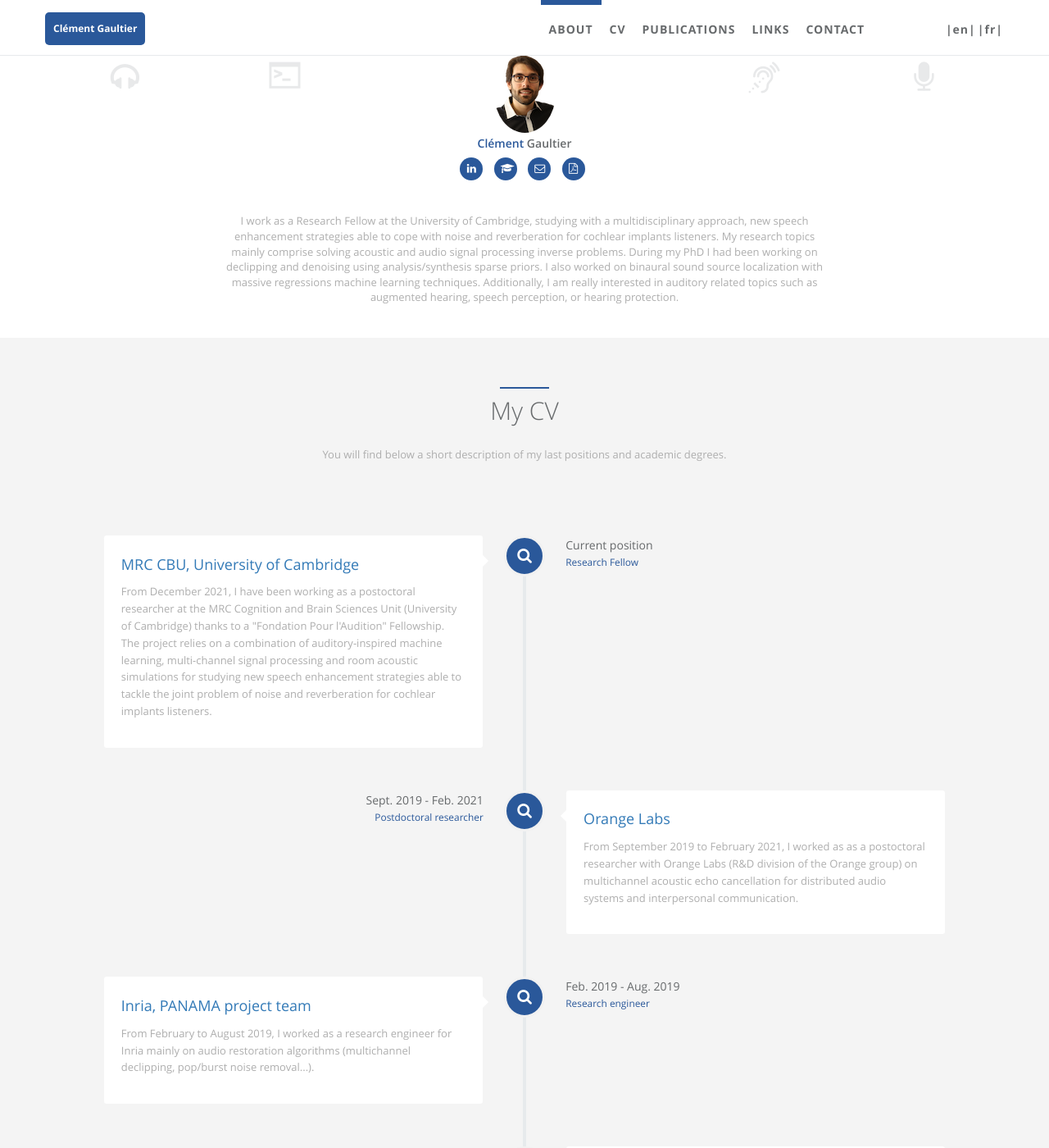
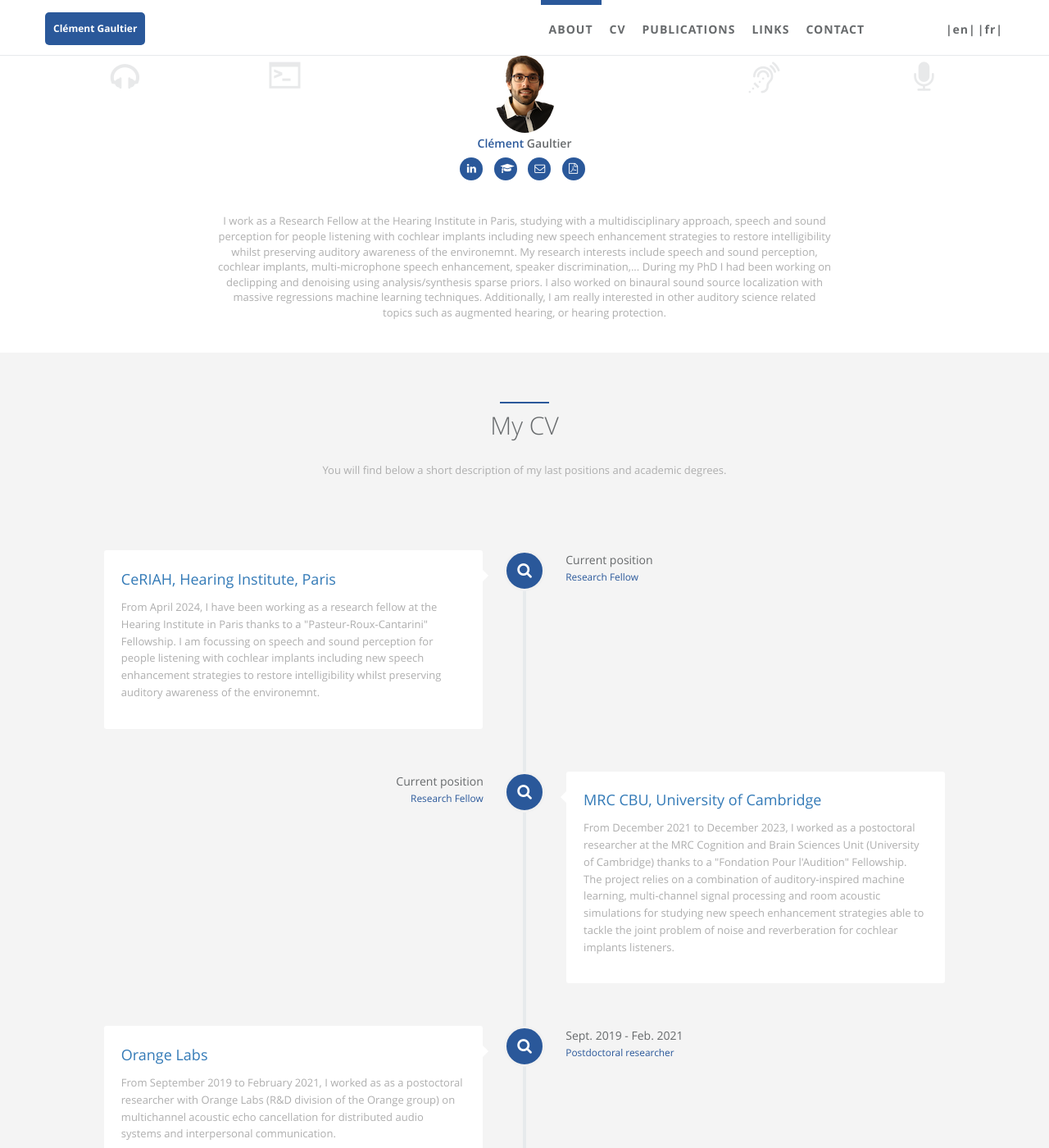
Before and after one commit to cgaultier/persoWeb, a Jekyll site: the page built from index.html, in a window 1280 px wide and 1400 px high, scrolled down 549 px. Shown: the whole window at 82% size. Built offline with Jekyll 4.4.1, drawn with Linux system fonts in a browser that asks for light colours; comment, search, counter and statistics services are not loaded; some of the changed text lies outside the part shown.

Commit message:
Update CeRIAH + publis

```diff
--- a/_config.yml
+++ b/_config.yml
@@ -1,9 +1,9 @@
 # Welcome to Jekyll!
 
 # Website settings
-title: Clément Gaultier - Clément Gaultier
-description: Clément Gaultier, Research Fellow - University of Cambridge.
-keywords: Clément Gaultier Auditory Sound Acoustics DSP Signal Processing Audio Declipping Denoising Hearing Aid Speech Enhancement Clement Audio University Cambridge
+title: Clément Gaultier
+description: Clément Gaultier, Research Fellow - Institut de l'Audition - University of Cambridge.
+keywords: Clément Gaultier Auditory Sound Acoustics DSP Signal Processing Audio Declipping Denoising Hearing Aid Speech Enhancement Clement University Cambridge Paris Institut Audition Hearing Institute CeRIAH Cochlear Implants
 baseurl:
 url: https://gaultier.io
 #url: http://127.0.0.1:4000
@@ -17,7 +17,7 @@ author:
   first_name: Clément
   last_name: Gaultier
   cv: https://gaultier.io/static/assets/pdf/CV_academia_ClementGAULTIER.pdf #https://cv.gaultier.io/CV_en_ClementGAULTIER.pdf
-  email: clement@gaultier.io
+  email: clement.gaultier@pasteur.fr
   facebook_username: # removed in the template
   github_username: # removed in the template
   linkedin_id: clement-gaultier
@@ -31,7 +31,7 @@ author:
   skill_icon2:
     - name: fa-assistive-listening-systems
     - name: fa-microphone
-  desc: "I work as a Research Fellow at the University of Cambridge, studying with a multidisciplinary approach, new speech enhancement strategies able to cope with noise and reverberation for cochlear implants users. My research topics mainly comprise solving acoustic and audio signal processing inverse problems. During my PhD I had been working on declipping and denoising using analysis/synthesis sparse priors. I also worked on binaural sound source localization with massive regressions machine learning techniques. Additionally, I am really interested in auditory related topics such as augmented hearing, or hearing protection."
+  desc: "I work as a Research Fellow at the Hearing Institute in Paris, studying with a multidisciplinary approach, speech and sound perception for people listening with cochlear implants including new speech enhancement strategies to restore intelligibility whilst preserving auditory awareness of the environemnt. My research interests include speech and sound perception, cochlear implants, multi-microphone speech enhancement, speaker discrimination,... During my PhD I had been working on declipping and denoising using analysis/synthesis sparse priors. I also worked on binaural sound source localization with massive regressions machine learning techniques. Additionally, I am really interested in other auditory science related topics such as augmented hearing, or hearing protection."
 
 # comment
 # disqus:
--- a/_includes/sections/publis.html
+++ b/_includes/sections/publis.html
@@ -15,13 +15,25 @@
   <div class="row wow zoomIn">
     <div class="col-lg-8 col-lg-offset-2">
 
+      <h2>2024</h2>
+      <ul style="list-style-type: none">
+      <li class="entry wow zoomIn">
+      <h4><strong>Recovering speech intelligibility with deep learning and multiple microphones in noisy-reverberant situations for people using cochlear implants.</strong></h4>
+      Clément Gaultier, Tobias Goehring <br />
+      The Journal of the Acoustical Society of America 155 (6), 3833-3847, (May 2024)
+      <a href="https://pubs.aip.org/asa/jasa/article/155/6/3833/3298523" target="_blank">[link]</a>
+      <br /><br />
+      </li>
+      </ul>
+
       <h2>2023</h2>
       <ul style="list-style-type: none">
       <li class="entry wow zoomIn">
       <h4><strong>Joint compensation of multi-talker noise and reverberation for speech enhancement with cochlear implants
           using one or more microphones.</strong></h4>
       Clément Gaultier, Tobias Goehring <br />
-      Interspeech 2023, ISCA, pp. 3497-3501, (Aug. 2023) <br /><br />
+      Interspeech 2023, ISCA, pp. 3497-3501, (Aug. 2023)
+      <a href="https://www.isca-archive.org/interspeech_2023/gaultier23_interspeech.pdf" target="_blank">[link]</a> <br /><br />
       </li>
 
       <li class="entry wow zoomIn">
--- a/static/locales/en.json
+++ b/static/locales/en.json
@@ -15,7 +15,7 @@
   },
   "about_me":{
     "about_me": "About Me",
-    "des": "I work as a Research Fellow at the University of Cambridge, studying with a multidisciplinary approach, new speech enhancement strategies able to cope with noise and reverberation for cochlear implants listeners. My research topics mainly comprise solving acoustic and audio signal processing inverse problems. During my PhD I had been working on declipping and denoising using analysis/synthesis sparse priors. I also worked on binaural sound source localization with massive regressions machine learning techniques. Additionally, I am really interested in auditory related topics such as augmented hearing, speech perception, or hearing protection."
+    "des": "I work as a Research Fellow at the Hearing Institute in Paris, studying with a multidisciplinary approach, speech and sound perception for people listening with cochlear implants including new speech enhancement strategies to restore intelligibility whilst preserving auditory awareness of the environemnt. My research interests include speech and sound perception, cochlear implants, multi-microphone speech enhancement, speaker discrimination,... During my PhD I had been working on declipping and denoising using analysis/synthesis sparse priors. I also worked on binaural sound source localization with massive regressions machine learning techniques. Additionally, I am really interested in other auditory science related topics such as augmented hearing, or hearing protection."
   },
   "skills":{
     "my_skills": "My Skills"
@@ -35,8 +35,12 @@
   "career":{
     "my_career": "My CV",
     "intro": "You will find below a short description of my last positions and academic degrees.",
+    "Ceriah": "CeRIAH, Hearing Institute, Paris",
+    "Ceriah_des": "From April 2024, I have been working as a research fellow at the Hearing Institute in Paris thanks to a \"Pasteur-Roux-Cantarini\" Fellowship. I am focussing on speech and sound perception for people listening with cochlear implants including new speech enhancement strategies to restore intelligibility whilst preserving auditory awareness of the environemnt.",
+    "Ceriah_date": "Current position",
+    "Ceriah_job": "Research Fellow",
     "Cambridge": "MRC CBU, University of Cambridge",
-    "Cambridge_des": "From December 2021, I have been working as a postoctoral researcher at the MRC Cognition and Brain Sciences Unit (University of Cambridge) thanks to a \"Fondation Pour l'Audition\" Fellowship. The project relies on a combination of auditory-inspired machine learning, multi-channel signal processing and room acoustic simulations for studying new speech enhancement strategies able to tackle the joint problem of noise and reverberation for cochlear implants listeners.",
+    "Cambridge_des": "From December 2021 to December 2023, I worked as a postoctoral researcher at the MRC Cognition and Brain Sciences Unit (University of Cambridge) thanks to a \"Fondation Pour l'Audition\" Fellowship. The project relies on a combination of auditory-inspired machine learning, multi-channel signal processing and room acoustic simulations for studying new speech enhancement strategies able to tackle the joint problem of noise and reverberation for cochlear implants listeners.",
     "Cambridge_date": "Current position",
     "Cambridge_job": "Research Fellow",
     "Orange": "Orange Labs",
@@ -76,7 +80,7 @@
     "thanks": "Powered by Jekyll using the Jalpc theme.",
     "address": "Address:",
     "phone": "Phone:",
-    "number": "+33 629 509 072",
+    "number": "+33 1 76 53 51 26",
     "share": "Share my website:"
   }
 
```
Also changed, not shown: _data/index/careers.yml (+17 -2 lines), _data/index/links.yml (+6 -6 lines), static/locales/fr.json (+9 -5 lines).
